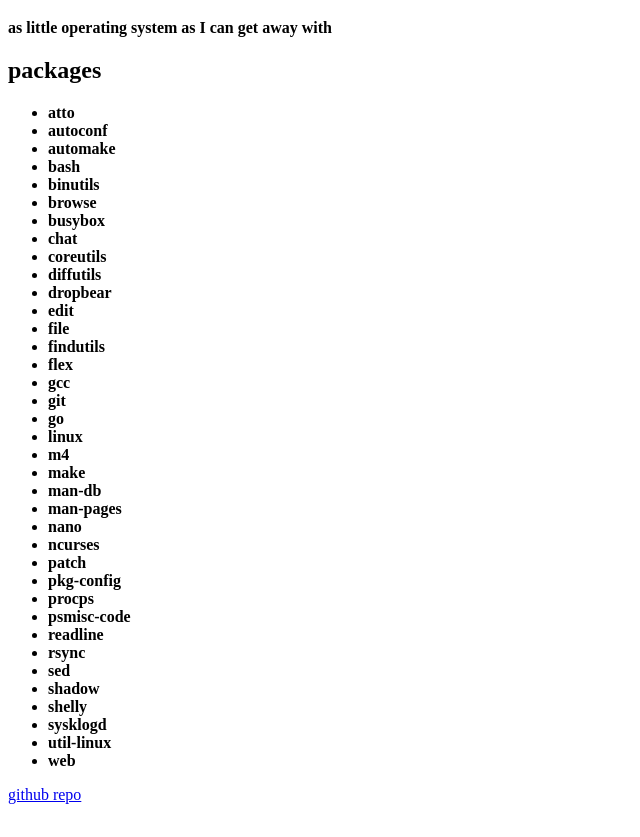
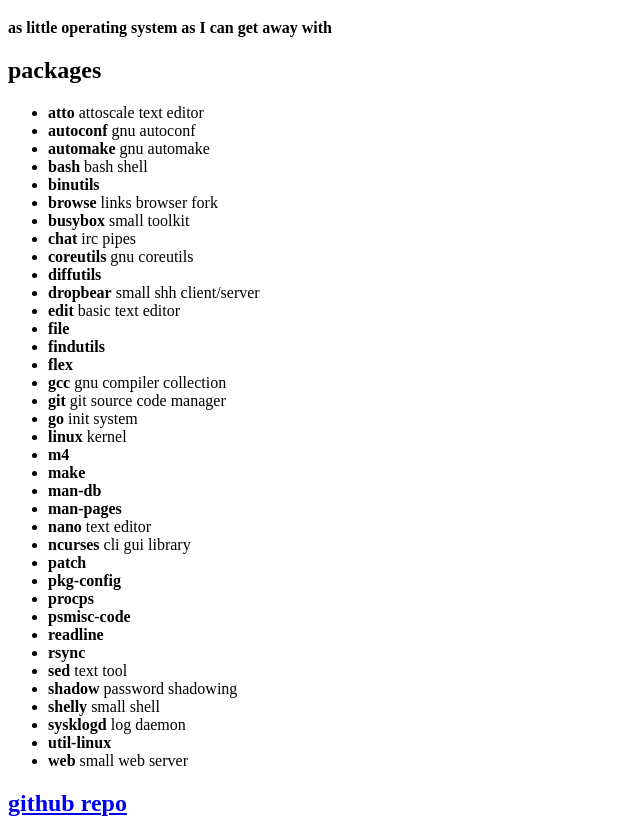
Before and after one commit to infoburp/skinny, a plain HTML site: page index.html in a window 1280 px wide. Shown: the part 61-898 px from the top of the page, without its empty margins (0-640 px from the left). Before the commit the page ends 873 px from the top, so only its background shows below. Drawn offline with Linux system fonts and the light colour scheme.

Commit message:
Update index.html

```diff
--- a/index.html
+++ b/index.html
@@ -8,44 +8,44 @@
 <strong>as little operating system as I can get away with</strong><br>
 <h2>packages</h2>
 <ul>
-<li><strong>atto</strong></li>
-<li><strong>autoconf</strong></li>
-<li><strong>automake</strong></li>
-<li><strong>bash</strong></li>
+<li><strong>atto</strong> attoscale text editor</li>
+<li><strong>autoconf</strong> gnu autoconf</li>
+<li><strong>automake</strong> gnu automake</li>
+<li><strong>bash</strong> bash shell</li>
 <li><strong>binutils</strong></li>
-<li><strong>browse</strong></li>
-<li><strong>busybox</strong></li>
-<li><strong>chat</strong></li>
-<li><strong>coreutils</strong></li>
+<li><strong>browse</strong> links browser fork</li>
+<li><strong>busybox</strong> small toolkit</li>
+<li><strong>chat</strong> irc pipes</li>
+<li><strong>coreutils</strong> gnu coreutils</li>
 <li><strong>diffutils</strong></li>
-<li><strong>dropbear</strong></li>
-<li><strong>edit</strong></li>
+<li><strong>dropbear</strong> small shh client/server</li>
+<li><strong>edit</strong> basic text editor</li>
 <li><strong>file</strong></li>
 <li><strong>findutils</strong></li>
 <li><strong>flex</strong></li>
-<li><strong>gcc</strong></li>
-<li><strong>git</strong></li>
-<li><strong>go</strong></li>
-<li><strong>linux</strong></li>
+<li><strong>gcc</strong> gnu compiler collection</li>
+<li><strong>git</strong> git source code manager</li>
+<li><strong>go</strong> init system</li>
+<li><strong>linux</strong> kernel</li>
 <li><strong>m4</strong></li>
 <li><strong>make</strong></li>
 <li><strong>man-db</strong></li>
 <li><strong>man-pages</strong></li>
-<li><strong>nano</strong></li>
-<li><strong>ncurses</strong></li>
+<li><strong>nano</strong> text editor</li>
+<li><strong>ncurses</strong> cli gui library</li>
 <li><strong>patch</strong></li>
 <li><strong>pkg-config</strong></li>
 <li><strong>procps</strong></li>
 <li><strong>psmisc-code</strong></li>
 <li><strong>readline</strong></li>
 <li><strong>rsync</strong></li>
-<li><strong>sed</strong></li>
-<li><strong>shadow</strong></li>
-<li><strong>shelly</strong></li>
-<li><strong>sysklogd</strong></li>
+<li><strong>sed</strong> text tool</li>
+<li><strong>shadow</strong> password shadowing</li>
+<li><strong>shelly</strong> small shell</li>
+<li><strong>sysklogd</strong> log daemon</li>
 <li><strong>util-linux</strong></li>
-<li><strong>web</strong></li>
+<li><strong>web</strong> small web server</li>
 
 </ul>
-<a href="http://github.com/infoburp/skinny">github repo</a>
+<h2><a href="http://github.com/infoburp/skinny">github repo</a></h2>
 </body>
```
